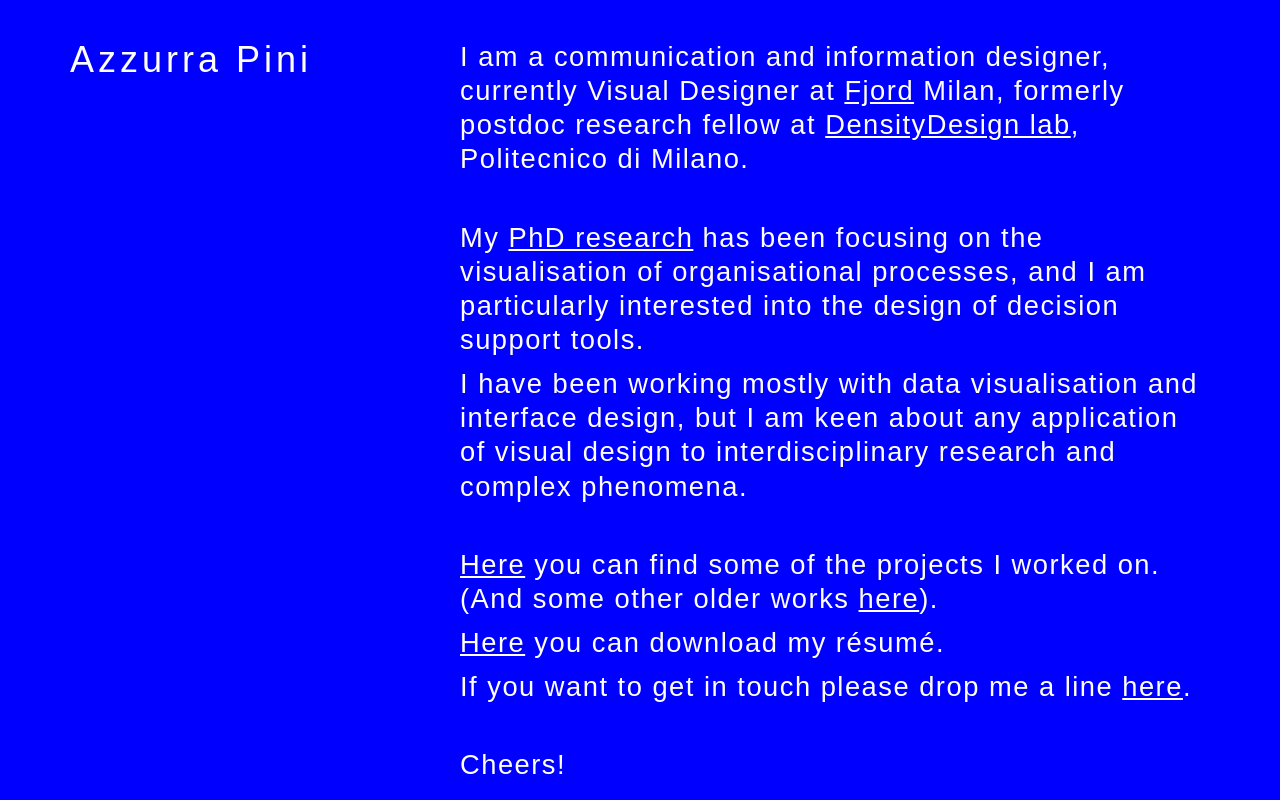
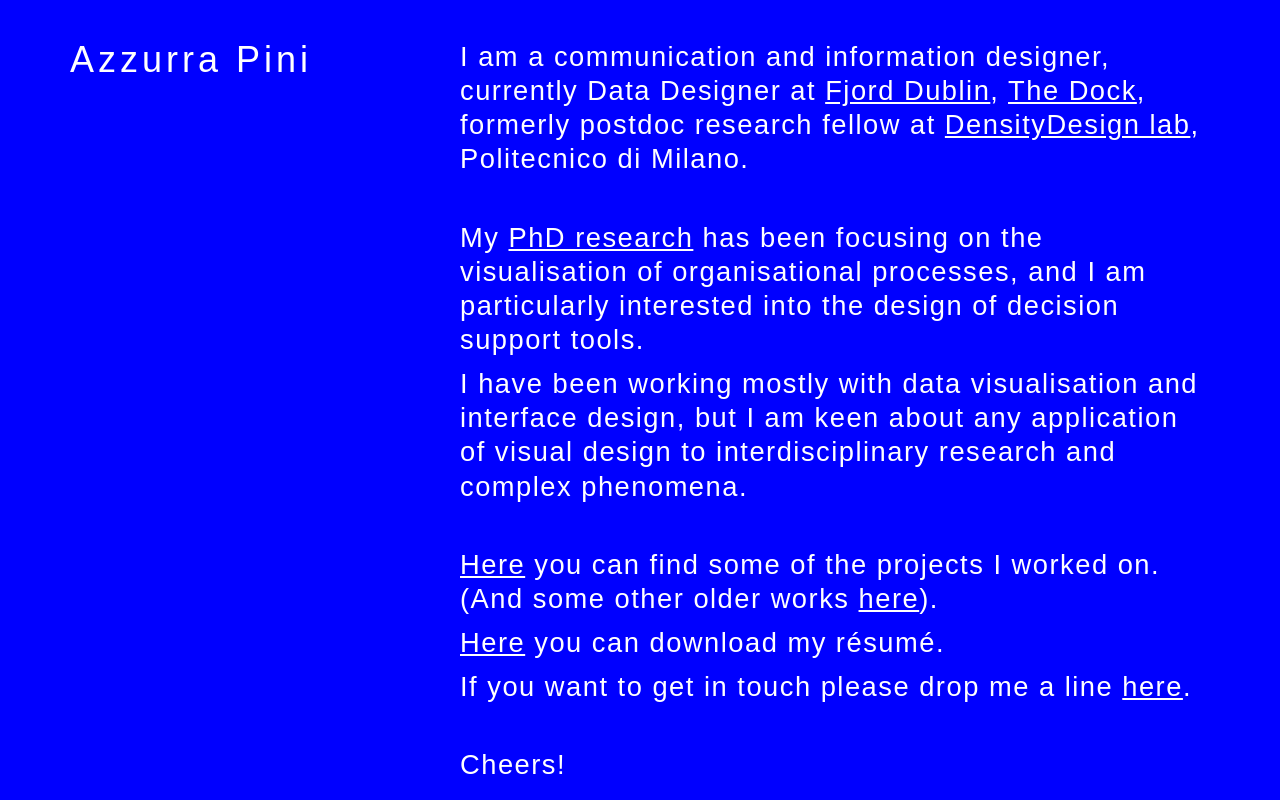
Before and after one commit to azzurrapini/azzurrapini.github.io, a plain HTML site: page index.html in a window 1280 px wide. Drawn offline with nearby package versions, Linux system fonts and the light colour scheme; a web font is replaced by a local one.

Commit message:
edit headline

```diff
--- a/index.html
+++ b/index.html
@@ -32,7 +32,7 @@
 
 		<div class="col-md-8 main-txt">
 
-			<p> I am a communication and information designer, currently Visual Designer at <a href="https://www.fjordnet.com/" target="_blank">Fjord</a> Milan, formerly postdoc research fellow at <a href="http://www.densitydesign.org/" target="_blank">DensityDesign lab</a>, Politecnico di Milano.</p> <br>
+			<p> I am a communication and information designer, currently Data Designer at <a href="https://www.fjordnet.com/offices/dublin/" target="_blank">Fjord Dublin</a>, <a href="https://www.accenture.com/ie-en/company-dublin-innovation-centre-the-dock" target="_blank">The Dock</a>, formerly postdoc research fellow at <a href="http://www.densitydesign.org/" target="_blank">DensityDesign lab</a>, Politecnico di Milano.</p> <br>
 
 			<p> My <a href="http://www.densitydesign.org/research/redesigning-organizational-processes/" target="_blank">PhD research</a> has been focusing on the visualisation of organisational processes, and I am particularly interested into the design of decision support tools.</p>
 
```
